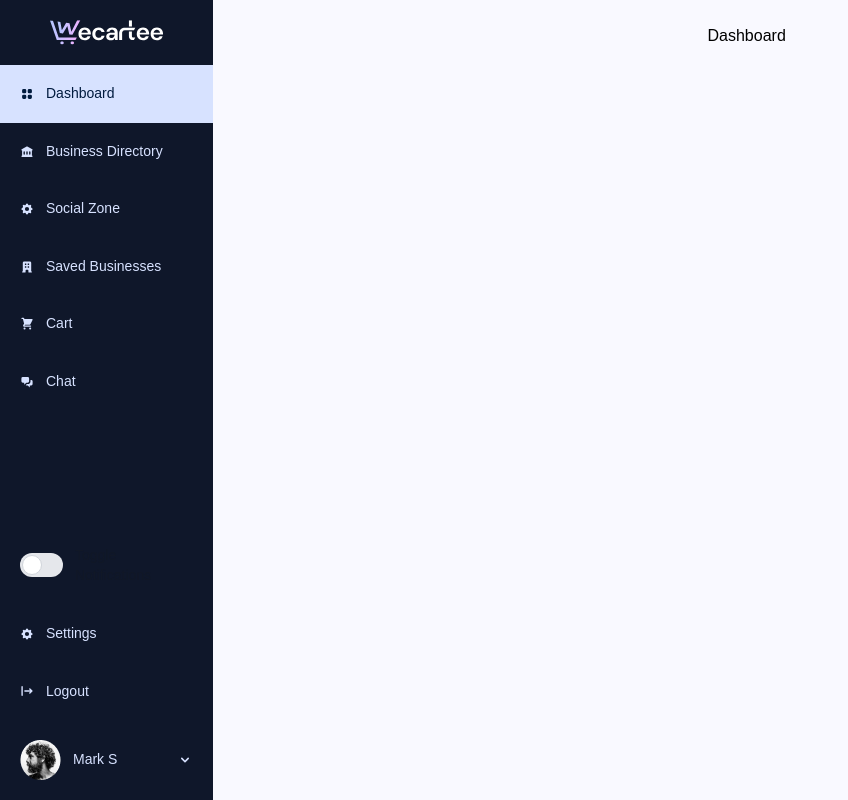
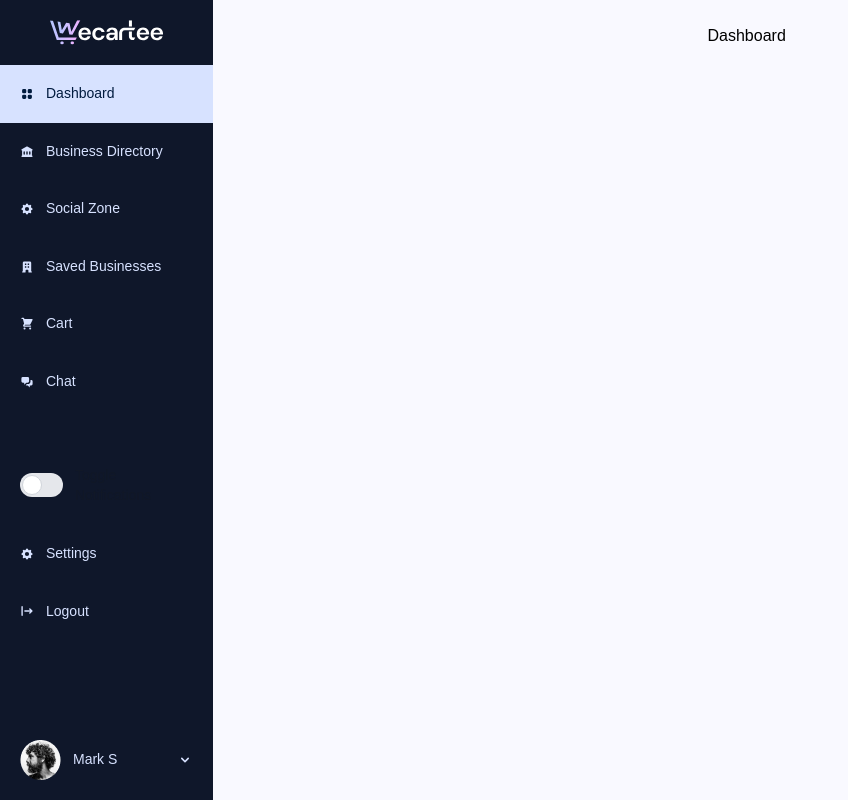
Before and after one commit to sulosp/wecartee-app, a React (Create React App) app in the folder client/: page / in a window 1280 px wide. Shown: the whole page, without its empty margins (0-848 px from the left). Built offline with nearby package versions, Linux system fonts and the light colour scheme.

Commit message:
viewMode transition

```diff
--- a/client/src/components/shared/viewMode.jsx
+++ b/client/src/components/shared/viewMode.jsx
@@ -29,14 +29,13 @@ export function ProfileBtn({ item }) {
   const { pathname } = useLocation();
 
   return (
-    <div className="flex flex-col p-20 gap-5">
-      {isExpanded && (
+    <div className="flex flex-col justify-end p-20 gap-5">
       <div
         className={classNames(
-            "transition-all duration-500 ease-in-out inline-flex max-lg:hidden  rounded-full p-[8px]  bg-gradient-to-r from-blue-400 to-fuchsia-500 shadow-inner items-center ",
+          "inline-flex max-lg:hidden rounded-full p-[8px] bg-gradient-to-r from-blue-400 to-fuchsia-500 shadow-inner items-center  transition-opacity duration-1000",
           {
-              " -translate-y-30 ": isExpanded,
-              "translate-y-30 ": !isExpanded,
+            "opacity-100 ": isExpanded,
+            "opacity-0": !isExpanded,
           }
         )}
       >
@@ -74,7 +73,6 @@ export function ProfileBtn({ item }) {
           <span>Seller</span>
         </Link>
       </div>
-      )}
 
       <button
         className="inline-flex justify-between w-full items-center"
```
Lines whose indentation alone changed are shown as unchanged.
